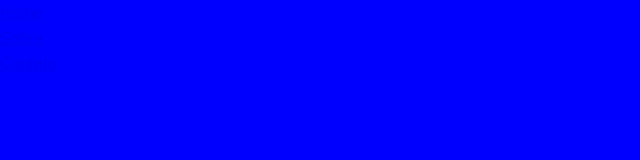
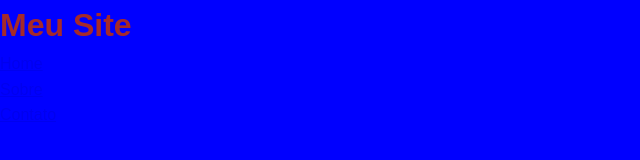
Before and after one commit to giovannig10/semantico, a plain HTML site: page index.html in a window 1280 px wide. Shown: the whole page, without its empty margins (0-640 px from the left). Drawn offline with Linux system fonts and the light colour scheme.

Commit message:
foto e audio

```diff
--- a/index.html
+++ b/index.html
@@ -7,14 +7,16 @@
     <link rel="stylesheet" href="css/global.css">
 </head>
 <body>
-    <header>
-        <nav>
-            <ul>
-                <li><a href="index.html">Home</a></li>
-                <li><a href="pages/sobre.html">Sobre</a></li>
-                <li><a href="pages/contato.html">Contato</a></li>
+    <header class="site-header">
+        <h1 class="site-title">Meu Site</h1>
+        <nav class="main-nav">
+            <ul class="nav-list">
+                <li class="nav-item"><a href="index.html" class="nav-link">Home</a></li>
+                <li class="nav-item"> <a href="./pages/sobre.html" class="nav-link">Sobre</a></li>
+                <li class="nav-item"><a href="pages/contato.html" class="nav-link">Contato</a></li>
             </ul>
         </nav>
+
     </header>
 
 </body>
```
Also changed, not shown: img/totoro.png (added), 1 other file.
